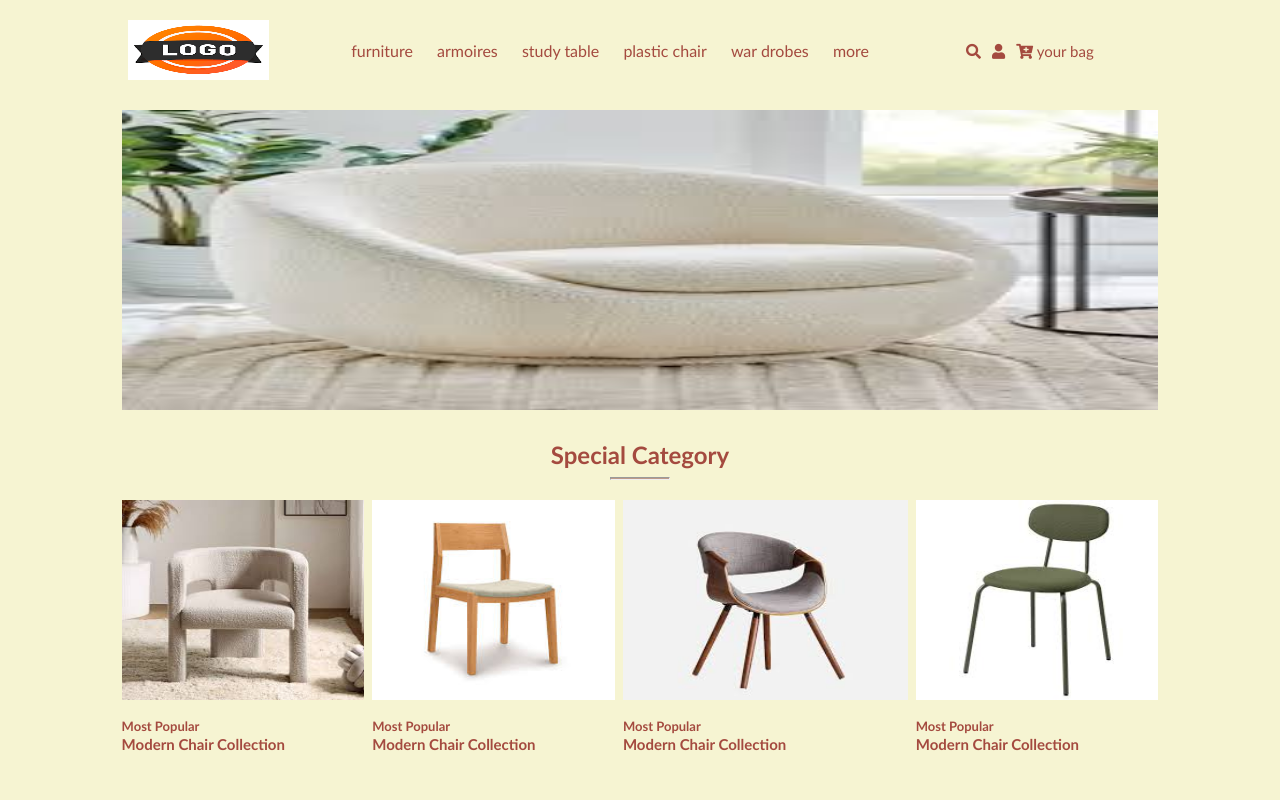
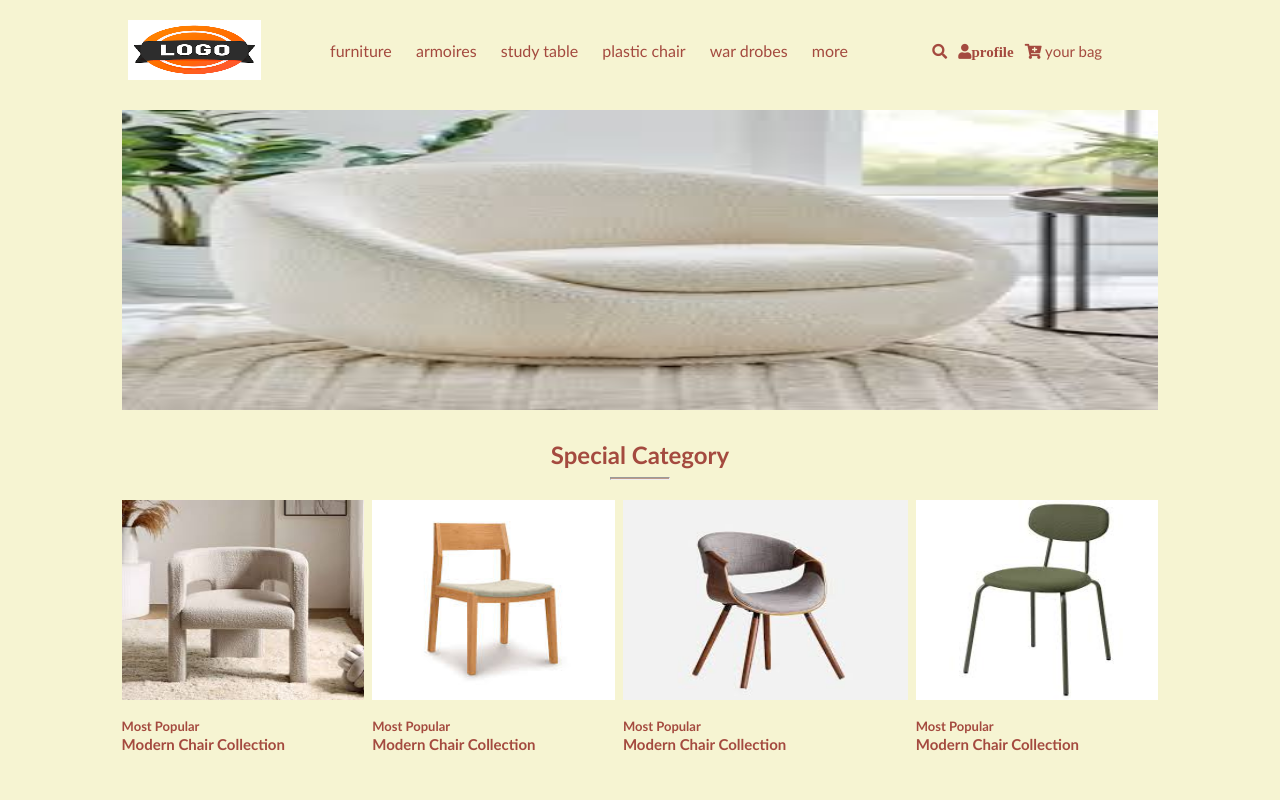
Before and after one commit to hossam11025/project-2, a plain HTML site: page index.html in a window 1280 px wide. Shown: the top 800 px of the page. Drawn offline with Linux system fonts and the light colour scheme.

Commit message:
Update index.html
Signed-off-by: hossam mazhar  <164070963+hossam11025@users.noreply.github.com>

```diff
--- a/index.html
+++ b/index.html
@@ -76,7 +76,7 @@
                     <div class="icon-head">
                         <ul class="ul-icon">
                             <li class="li-icon"><a href="#"><i class="fas fa-search"></i></a></li>
-                            <li class="li-icon"><a href="#"><i class="fas fa-user"></i></a></li>
+                            <li class="li-icon"><a href="#"><i class="fas fa-user">profile</i></a></li>
                             <li class="li-icon"><a href="#"><i class="fas fa-cart-plus"></i> your bag</a></li>
 
                         </ul><!-- ul-icon -->
```
